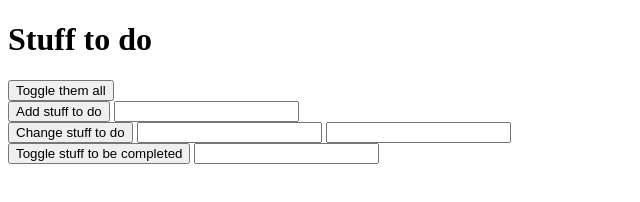
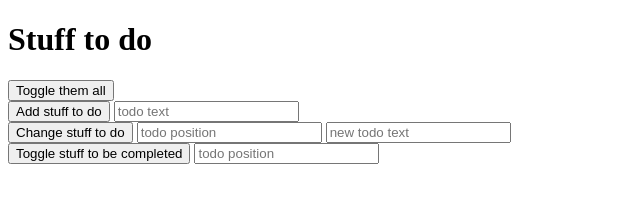
Before and after one commit to matijagalina/TODO-app, a plain HTML site: page index.html in a window 1280 px wide. Shown: the whole page, without its empty margins (0-640 px from the left). Drawn offline with Linux system fonts and the light colour scheme.

Commit message:
Adding placeholders

```diff
--- a/index.html
+++ b/index.html
@@ -18,18 +18,18 @@
 
     <div>
     <button onclick="handlerMethods.addTodoItem()">Add stuff to do</button>
-    <input id= "addTodoText" type="text">
+    <input id= "addTodoText" type="text" placeholder="todo text">
     </div>
 
     <div>
       <button onclick="handlerMethods.changeTodoItem()">Change stuff to do</button>
-      <input id="changeTodoIndex" type="number">
-      <input id="changeTodoText" type="text">
+      <input id="changeTodoIndex" type="number" placeholder="todo position">
+      <input id="changeTodoText" type="text" placeholder="new todo text">
     </div>
 
     <div>
       <button onclick="handlerMethods.toggleCompleted()">Toggle stuff to be completed</button>
-      <input id="toggleCompletedIndex" type="number">
+      <input id="toggleCompletedIndex" type="number" placeholder="todo position">
     </div>
 
     <ul></ul>
```
